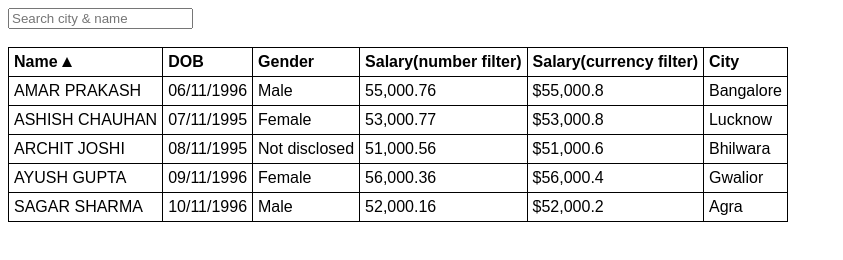
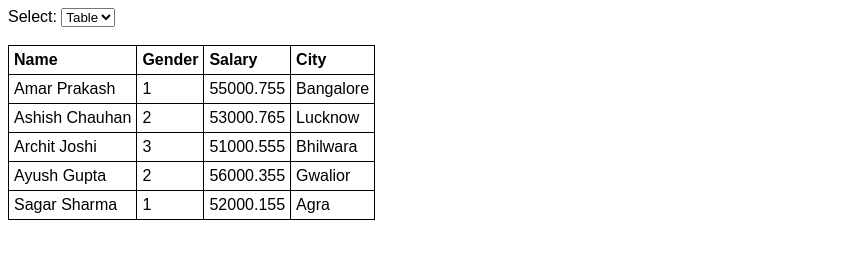
Before and after one commit to amar061996/angular-test-2, a plain HTML site: page index.html in a window 1280 px wide. Shown: the whole page, without its empty margins (0-843 px from the left). Drawn offline with Linux system fonts and the light colour scheme.

Commit message:
ng-include directive

```diff
--- /dev/null
+++ b/EmployeeTable.html
@@ -0,0 +1,18 @@
+<table>
+	<thead>
+		<tr>
+			<th>Name</th>
+			<th>Gender</th>
+			<th>Salary</th>
+			<th>City</th>
+		</tr>
+	</thead>
+	<tbody>
+		<tr ng-repeat="employee in employees">
+			<td>{{ employee.name }}</td>
+			<td>{{ employee.gender }}</td>
+			<td>{{ employee.salary }}</td>
+			<td>{{ employee.city }}</td>
+		</tr>
+	</tbody>
+</table>
--- a/Scripts/Scripts.js
+++ b/Scripts/Scripts.js
@@ -15,41 +15,7 @@ var myApp=angular
 	];
 
 	$scope.employees=employees;
-
-
-	$scope.sortColumn="name";
-
-	$scope.reverseSort=false;
-
-	$scope.sortData=function(column){
-
-		$scope.reverseSort=($scope.sortColumn==column) ? !$scope.reverseSort : false;
-		$scope.sortColumn=column;
-	}
-
-	$scope.getSortClass=function(column){
-
-		if($scope.sortColumn==column){
-
-			return $scope.reverseSort ? "arrow-down" : "arrow-up" ;
-		}
-
-		return "";
-	}
-
-	$scope.search=function(item){
-
-		if($scope.searchText==undefined)
-		{
-			return true;
-		}
-		else{
-			if(item.name.toLowerCase().indexOf($scope.searchText.toLowerCase())!= -1 || item.city.toLowerCase().indexOf($scope.searchText.toLowerCase())!= -1){
-				return true;
-			}
-		}
-		return false;
-	}
+	$scope.selectView='EmployeeTable.html'
 
 
 });
--- a/index.html
+++ b/index.html
@@ -10,30 +10,13 @@
 </head>
 <body ng-app="myModule">
 <div ng-controller="myController">
-	<input type="text" placeholder="Search city & name" ng-model="searchText" />
-	<br/><br/>
-	<table>
-		<thead>
-			<tr>
-				<th ng-click="sortData('name')">Name <div ng-class="getSortClass('name')"></div></th>
-				<th ng-click="sortData('dateOfBirth')">DOB <div ng-class="getSortClass('dateOfBirth')"></div></th>
-				<th ng-click="sortData('gender')">Gender <div ng-class="getSortClass('gender')"></div></th>
-				<th ng-click="sortData('salary')"> Salary(number filter) <div ng-class="getSortClass('salary')"></div></th>
-				<th ng-click="sortData('salary')">Salary(currency filter) <div ng-class="getSortClass('salary')"></div></th>
-				<th ng-click="sortData('city')">City <div ng-class="getSortClass('city')"></div></th>
-			</tr>
-		</thead>
-		<tbody>
-			<tr ng-repeat="employee in employees | filter:search">
-				<td>{{ employee.name| uppercase }}</td>
-				<td>{{ employee.dateOfBirth | date:"dd/MM/yyyy" }}</td>
-				<td>{{ employee.gender | gender }}</td>
-				<td>{{ employee.salary | number:2 }}</td>
-				<td>{{ employee.salary | currency:"$":1 }}</td>
-				<td>{{ employee.city }}</td>
-			</tr>
-		</tbody>
-	</table>
+
+	Select: <select ng-model="selectView">
+				<option value="EmployeeList.html">List</option>
+				<option value="EmployeeTable.html">Table</option>
+			</select>
+			<br/><br/>
+	<div ng-include="selectView"></div>
 </div>
 
 
```
Also changed, not shown: EmployeeList.html (added, +11 -0 lines).
